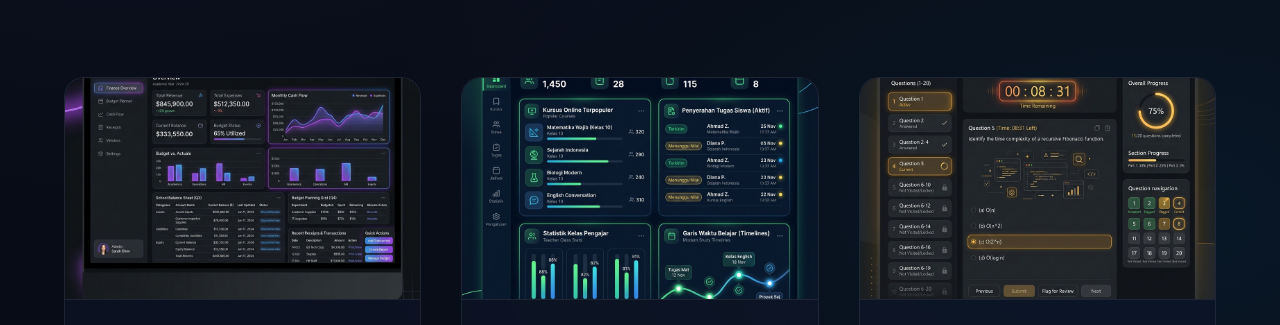
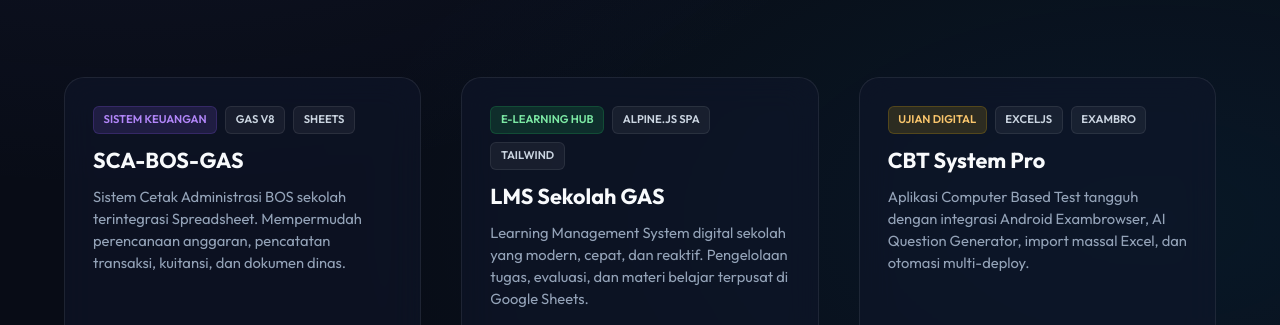
Before and after one commit to arjazq-official/gas-projects-portal, a plain HTML site: page index.html in a window 1280 px wide. Shown: the part 420-745 px from the top of the page. Drawn offline with Linux system fonts and the light colour scheme.

Commit message:
clean: hapus preview gambar dari kartu proyek portal agar tampilan lebih minimalis dan responsif

```diff
--- a/index.html
+++ b/index.html
@@ -59,9 +59,6 @@
 
       <!-- 1. SCA-BOS-GAS -->
       <article class="project-card" data-color="purple" id="card-sca-bos">
-        <div class="project-img-wrapper">
-          <img src="images/sca-bos-preview.png" alt="SCA-BOS-GAS Dashboard Preview" class="project-img" loading="lazy">
-        </div>
         <div class="project-body">
           <div class="project-meta">
             <span class="badge badge-purple">Sistem Keuangan</span>
@@ -85,9 +82,6 @@
 
       <!-- 2. LMS Sekolah GAS -->
       <article class="project-card" data-color="green" id="card-lms-sekolah">
-        <div class="project-img-wrapper">
-          <img src="images/lms-sekolah-preview.png" alt="LMS Sekolah GAS Dashboard Preview" class="project-img" loading="lazy">
-        </div>
         <div class="project-body">
           <div class="project-meta">
             <span class="badge badge-green">E-Learning Hub</span>
@@ -111,9 +105,6 @@
 
       <!-- 3. CBT System Pro (cbt-arjazq) -->
       <article class="project-card" data-color="gold" id="card-cbt-arjazq">
-        <div class="project-img-wrapper">
-          <img src="images/cbt-arjazq-preview.png" alt="CBT System Pro Dashboard Preview" class="project-img" loading="lazy">
-        </div>
         <div class="project-body">
           <div class="project-meta">
             <span class="badge badge-gold">Ujian Digital</span>
```
